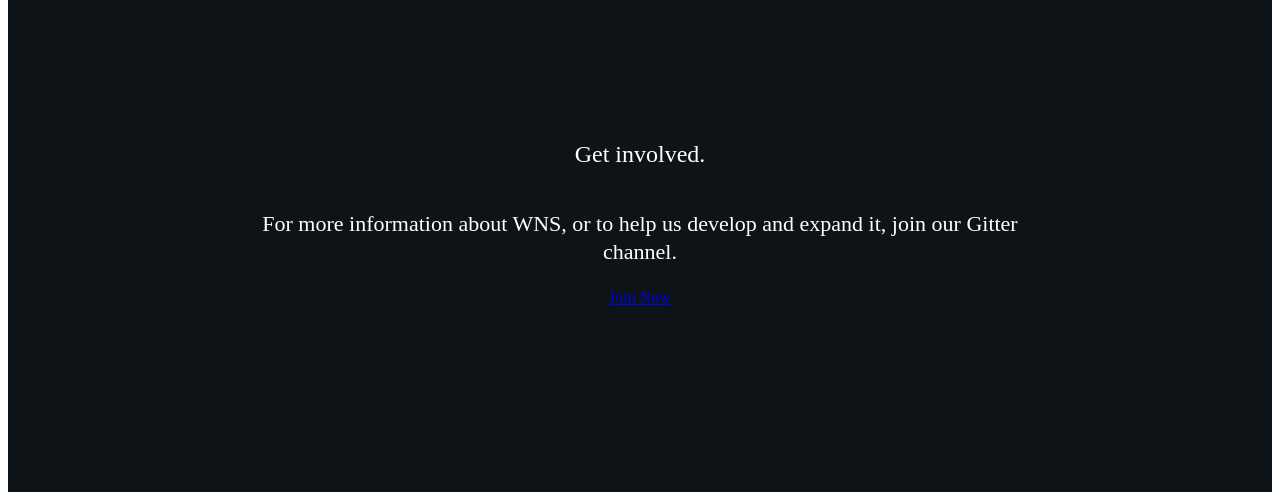
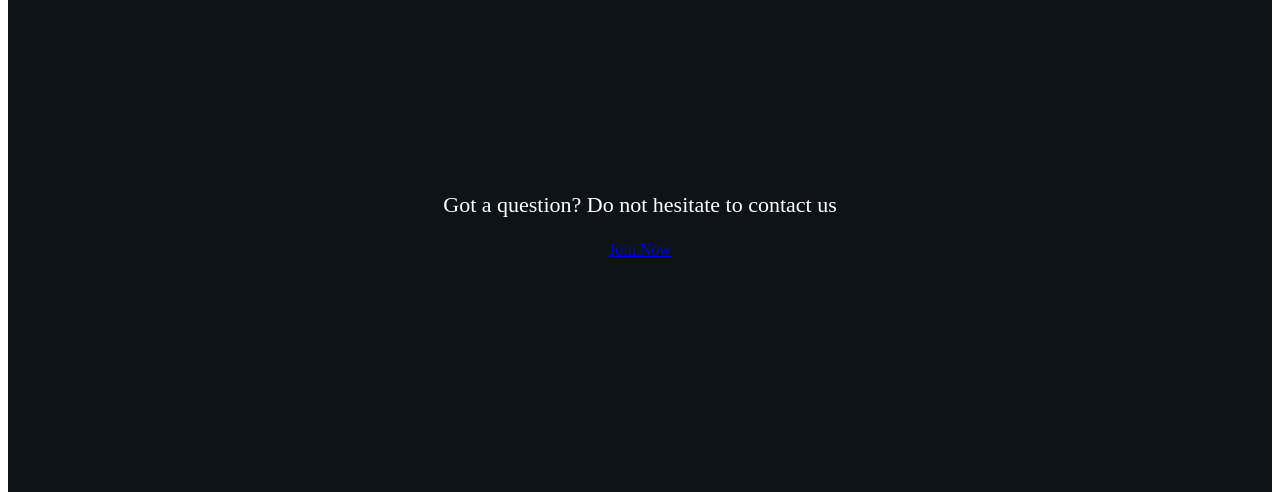
Before and after one commit to wnsdomains/wns.domains, a Gatsby site: page / in a window 1280 px wide. Shown: the part 1956-2448 px from the top of the page. Built offline with nearby package versions, Linux system fonts and the light colour scheme; Gatsby itself is replaced by a stand-in of ours; a web font is replaced by a local one.

Commit message:
Change Gitter URL

```diff
--- a/src/pages/index.js
+++ b/src/pages/index.js
@@ -10,13 +10,11 @@
     <Header />
     <Pitch />
     <CallToAction
-      href="https://gitter.im/ethereum/go-ethereum/name-registry"
+      href="https://gitter.im/Waves-Name-Service/community"
       linkText="Join Now"
     >
-      <h2>Get involved.</h2>
       <p>
-        For more information about WNS, or to help us develop and expand it,
-        join our Gitter channel.
+        Got a question? Do not hesitate to contact us
       </p>
     </CallToAction>
     <Footer />
```
